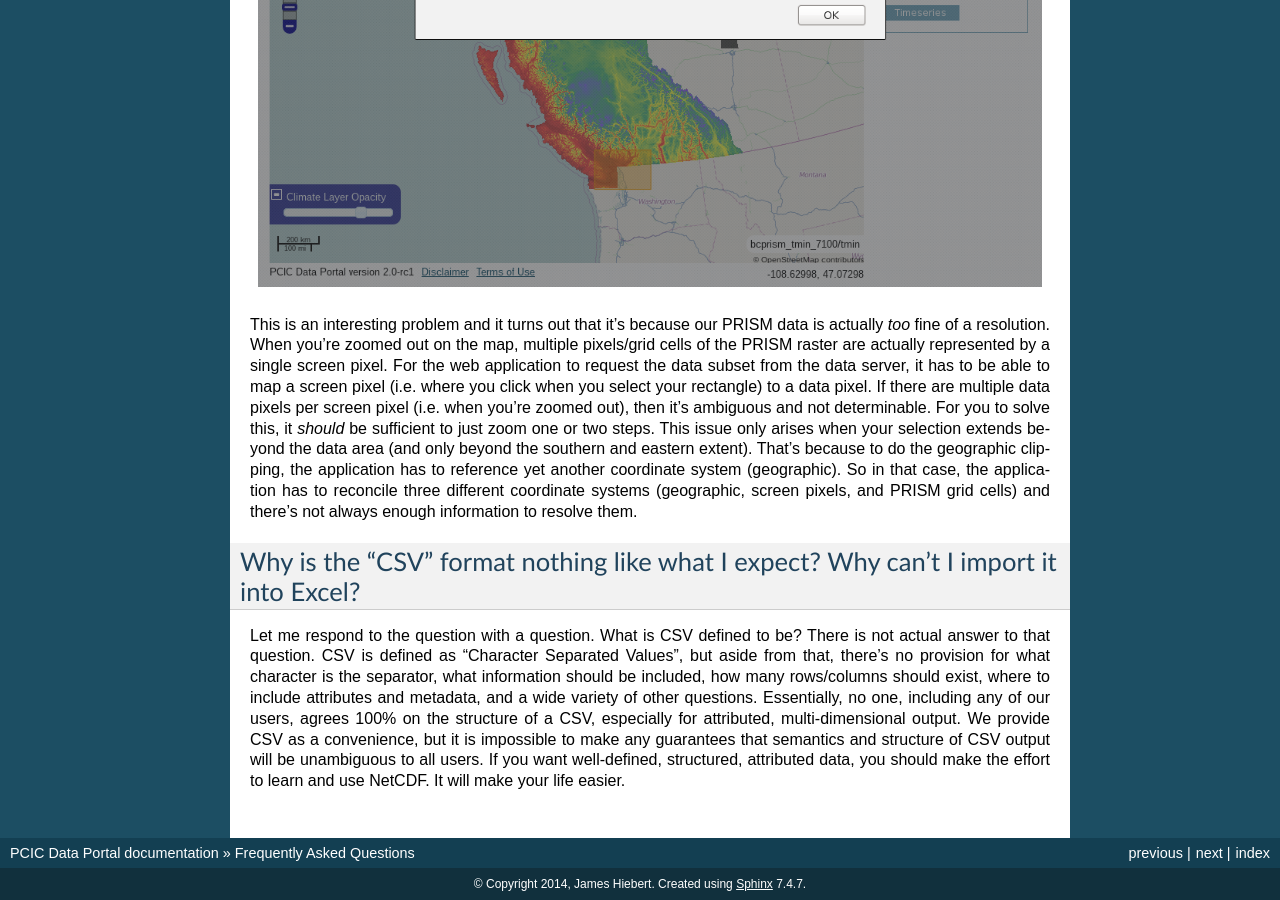
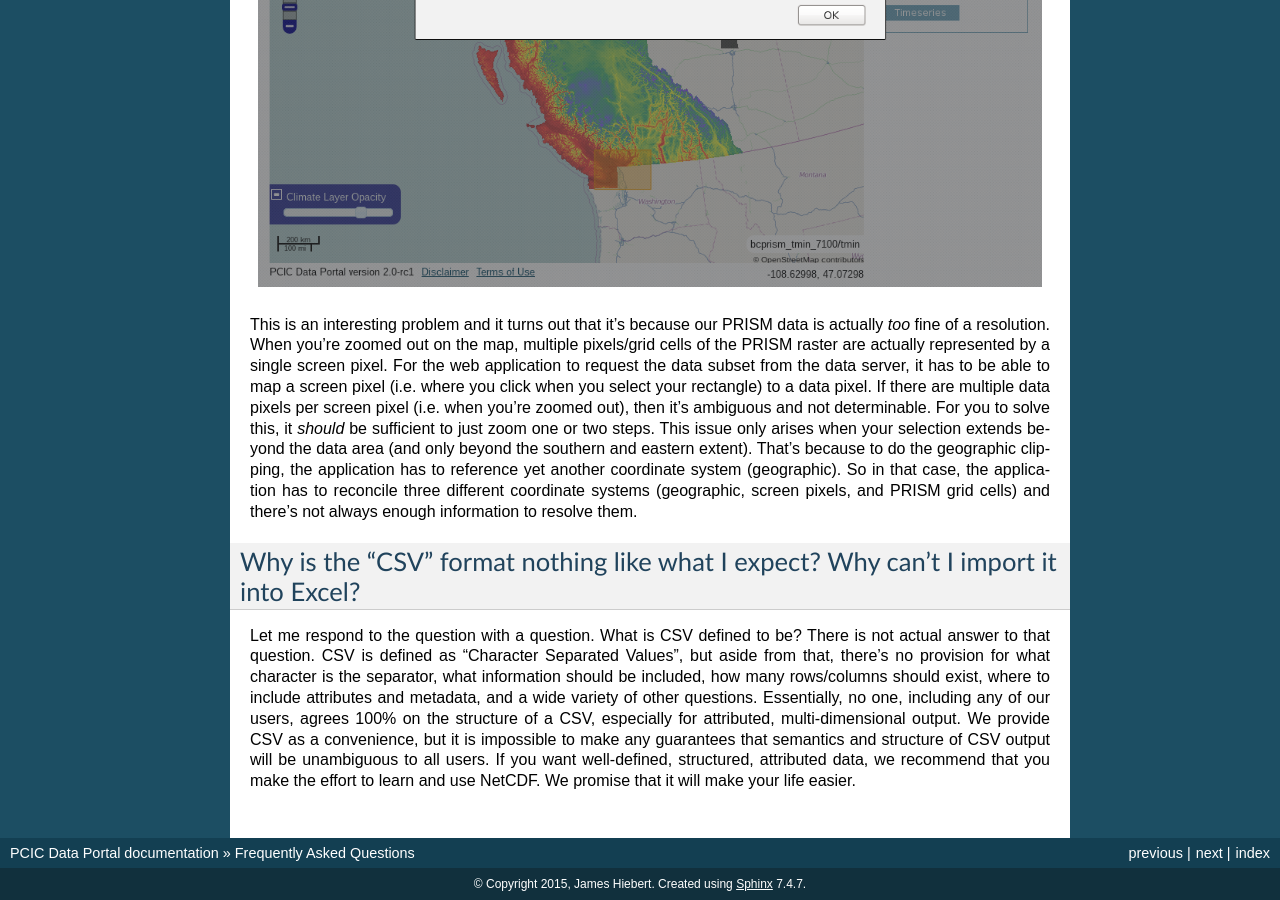
Before and after one commit to pacificclimate/pdp, a Sphinx documentation site: the page built from doc/source/faq.rst, in a window 1280 px wide and 900 px high, scrolled down 3239 px. Built offline with Sphinx 7.4.7, drawn with Linux system fonts in a browser that asks for light colours; some of the changed text lies outside the part shown.

Commit message:
Tried to remove snarky 'you should do X' mentions from the docs

```diff
--- a/doc/source/conf.py
+++ b/doc/source/conf.py
@@ -44,7 +44,7 @@
 
 # General information about the project.
 project = u'PCIC Data Portal'
-copyright = u'2014, James Hiebert'
+copyright = u'2015, James Hiebert'
 
 # The version info for the project you're documenting, acts as replacement for
 # |version| and |release|, also used in various other places throughout the
--- a/doc/source/faq.rst
+++ b/doc/source/faq.rst
@@ -59,7 +59,7 @@
 How do I interpret the date fields in the data responses
 --------------------------------------------------------
 
-Unfortunately the `Open-source Project for a Network Data Access Protocol (OPeNDAP) <http://opendap.org/>`_ protocol does not support a native date type. Therefore, all of our data responses which include dates (i.e. nearly all of them) have to encode the dates using a floating point number. Typically, these dates are encoded as "days since 1970/01/01", however you should always check the units of the data response to be sure.
+Unfortunately the `Open-source Project for a Network Data Access Protocol (OPeNDAP) <http://opendap.org/>`_ protocol does not support a native date type. Therefore, all of our data responses which include dates (i.e. nearly all of them) have to encode the dates using a floating point number. Typically, these dates are encoded as "days since 1970/01/01", however please always check the units of the data response to be sure.
 
 Note that much of the data in PCDS are irregular timeseries with changing frequency of measurement, or long gaps between measurements. Because of this, the values in the timevariable are *not* expected nor guaranteed to be of a regular frequency (e.g. daily or hourly). The data response only includes data for time value for which there exist measurements at that time.
 
@@ -108,4 +108,4 @@
 Why is the "CSV" format nothing like what I expect? Why can't I import it into Excel?
 -------------------------------------------------------------------------------------
 
-Let me respond to the question with a question. What is CSV defined to be? There is not actual answer to that question. CSV is defined as "Character Separated Values", but aside from that, there's no provision for what character is the separator, what information should be included, how many rows/columns should exist, where to include attributes and metadata, and a wide variety of other questions. Essentially, no one, including any of our users, agrees 100% on the structure of a CSV, especially for attributed, multi-dimensional output. We provide CSV as a convenience, but it is impossible to make any guarantees that semantics and structure of CSV output will be unambiguous to all users. If you want well-defined, structured, attributed data, you should make the effort to learn and use NetCDF. It will make your life easier.
+Let me respond to the question with a question. What is CSV defined to be? There is not actual answer to that question. CSV is defined as "Character Separated Values", but aside from that, there's no provision for what character is the separator, what information should be included, how many rows/columns should exist, where to include attributes and metadata, and a wide variety of other questions. Essentially, no one, including any of our users, agrees 100% on the structure of a CSV, especially for attributed, multi-dimensional output. We provide CSV as a convenience, but it is impossible to make any guarantees that semantics and structure of CSV output will be unambiguous to all users. If you want well-defined, structured, attributed data, we recommend that you make the effort to learn and use NetCDF. We promise that it will make your life easier.
--- a/doc/source/raster.rst
+++ b/doc/source/raster.rst
@@ -1,7 +1,7 @@
 Climate Coverage Portals
 ========================
 
-The Climate `Coverage <http://en.wikipedia.org/wiki/Coverage_data>`_ Portals make available spatiotemporal climate data for a number of PCIC's products such as downscaled climate model output, high resolution climatologies, and hydrologic model output. This bulk data is necessarily very large which presents both opportunities and challenges. A single scenario of BCSD downscaling output (of which there are dozens) requires about 15GB of binary storage (more for ASCII). Subsets can be much smaller, however if you as a user are not prepared for handling many large files such as these, you should consider leveraging PCIC's interpreted products and services or other web tools such as the `Regional Analysis Tool <http://www.pacificclimate.org/tools-and-data/regional-analysis-tool>`_ or `Plan2Adapt <http://www.pacificclimate.org/tools-and-data/plan2adapt>`_. If you *are* prepared to download, store, and process bulk data, then please read on.
+The Climate `Coverage <http://en.wikipedia.org/wiki/Coverage_data>`_ Portals make available spatiotemporal climate data for a number of PCIC's products such as downscaled climate model output, high resolution climatologies, and hydrologic model output. This bulk data is necessarily very large which presents both opportunities and challenges. A single scenario of BCSD downscaling output (of which there are dozens) requires about 15GB of binary storage (more for ASCII). Subsets can be much smaller, however if you as a user are not prepared for handling many large files such as these, we recommend that you consider leveraging PCIC's interpreted products and services or other web tools such as the `Regional Analysis Tool <http://www.pacificclimate.org/tools-and-data/regional-analysis-tool>`_ or `Plan2Adapt <http://www.pacificclimate.org/tools-and-data/plan2adapt>`_. If you *are* prepared to download, store, and process bulk data, then please read on.
 
 Each page which constitutes a "Climate Coverage Portal" exposes an *ensemble* of data. This ensemble should not be confused with the concept of a climate model ensemble which is used for model intercomparison. In this context an ensemble is simply a set of related files that are published together in the same place. Typically ensemble members have the same spatial domain and a similar purpose and are the result of a single project. For example, all of the Canada-wide BCSD downscaled data is in the same ensemble.
 
```
